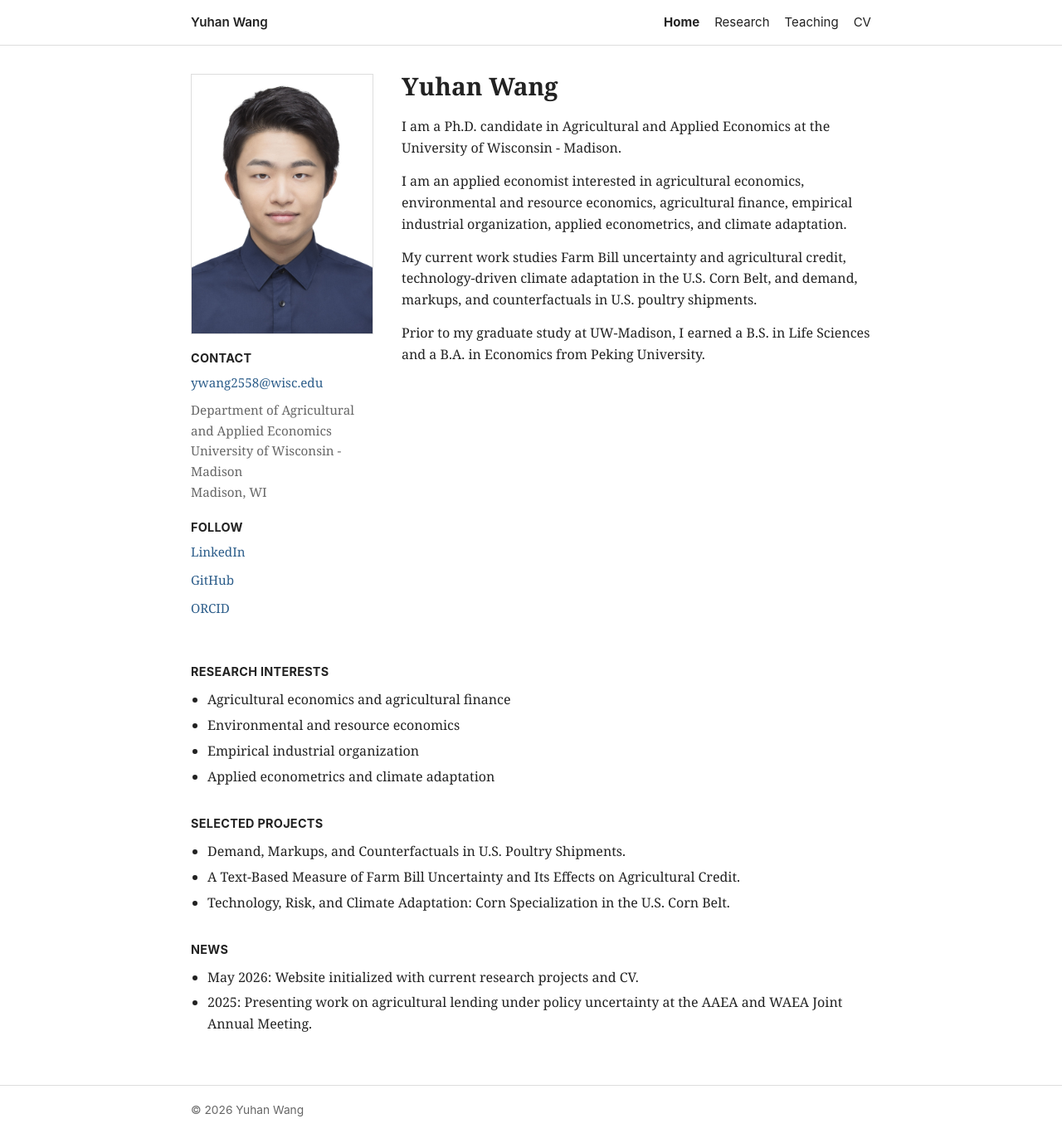
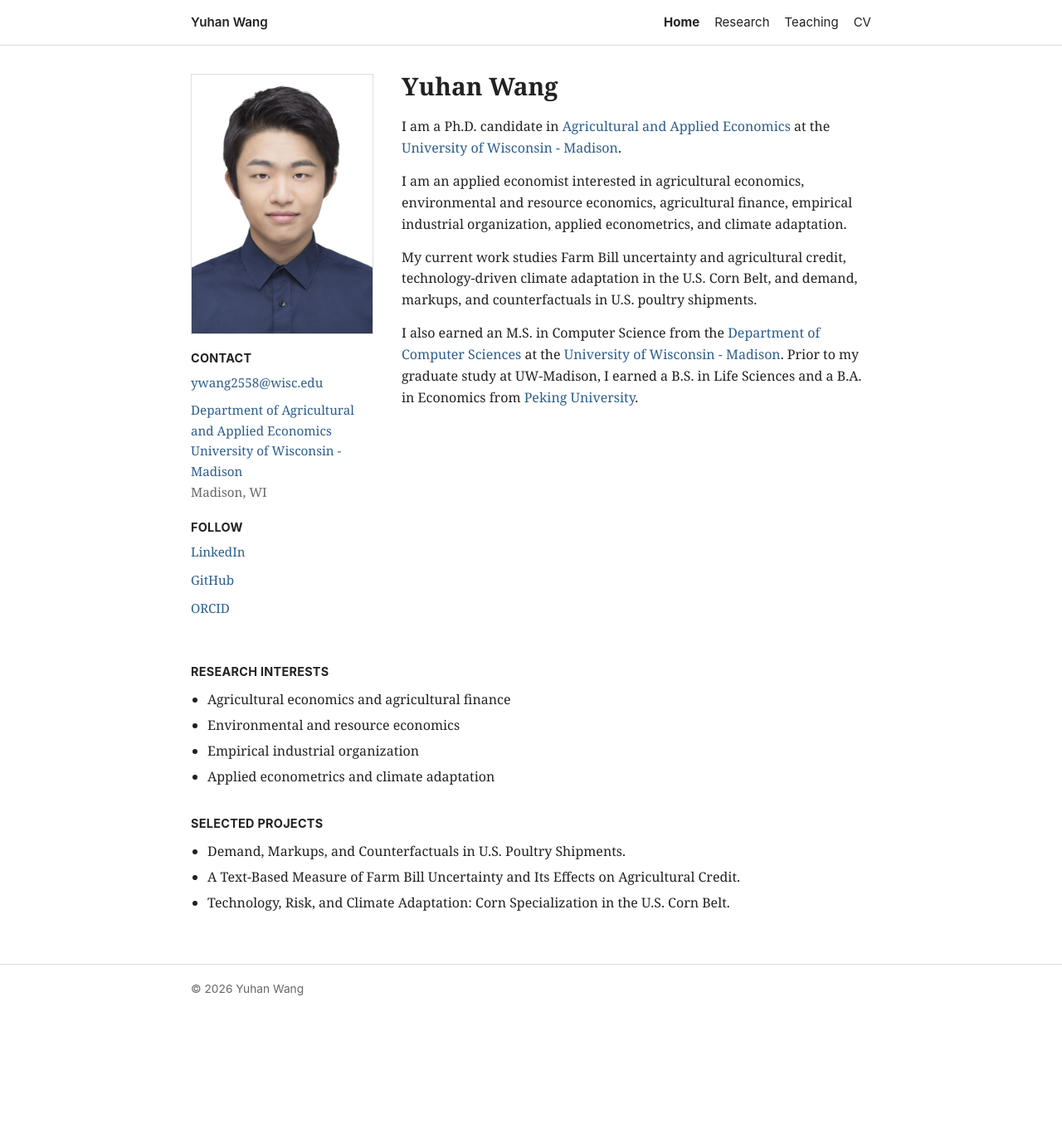
Before and after one commit to Yuhan-Wang-YW/Yuhan-Wang-YW.github.io, a Jekyll site: the page built from index.html, in a window 1280 px wide. Shown: the whole page at 83% size. Built offline with Jekyll 4.4.1, drawn with Linux system fonts in a browser that asks for light colours; after the commit the page ends 1231 px from its top, so only the background shows below that.

Commit message:
Update homepage education links

```diff
--- a/index.html
+++ b/index.html
@@ -9,7 +9,11 @@ title: Home
     <section class="side-section">
       <h2>Contact</h2>
       <p><a href="mailto:{{ site.author.email }}">{{ site.author.email }}</a></p>
-      <p>Department of Agricultural and Applied Economics<br>University of Wisconsin - Madison<br>Madison, WI</p>
+      <p>
+        <a href="https://aae.wisc.edu/">Department of Agricultural and Applied Economics</a><br>
+        <a href="https://www.wisc.edu/">University of Wisconsin - Madison</a><br>
+        Madison, WI
+      </p>
     </section>
     <section class="side-section">
       <h2>Follow</h2>
@@ -26,8 +30,9 @@ title: Home
   <div class="intro">
     <h1>Yuhan Wang</h1>
     <p class="lead">
-      I am a Ph.D. candidate in Agricultural and Applied Economics at the
-      University of Wisconsin - Madison.
+      I am a Ph.D. candidate in
+      <a href="https://aae.wisc.edu/">Agricultural and Applied Economics</a>
+      at the <a href="https://www.wisc.edu/">University of Wisconsin - Madison</a>.
     </p>
     <p>
       I am an applied economist interested in agricultural economics,
@@ -40,8 +45,12 @@ title: Home
       markups, and counterfactuals in U.S. poultry shipments.
     </p>
     <p>
+      I also earned an M.S. in Computer Science from the
+      <a href="https://www.cs.wisc.edu/">Department of Computer Sciences</a>
+      at the <a href="https://www.wisc.edu/">University of Wisconsin - Madison</a>.
       Prior to my graduate study at UW-Madison, I earned a B.S. in Life Sciences
-      and a B.A. in Economics from Peking University.
+      and a B.A. in Economics from
+      <a href="https://english.pku.edu.cn/">Peking University</a>.
     </p>
   </div>
 </section>
@@ -64,11 +73,3 @@ title: Home
     <li>Technology, Risk, and Climate Adaptation: Corn Specialization in the U.S. Corn Belt.</li>
   </ul>
 </section>
-
-<section>
-  <h2>News</h2>
-  <ul>
-    <li>May 2026: Website initialized with current research projects and CV.</li>
-    <li>2025: Presenting work on agricultural lending under policy uncertainty at the AAEA and WAEA Joint Annual Meeting.</li>
-  </ul>
-</section>
```
